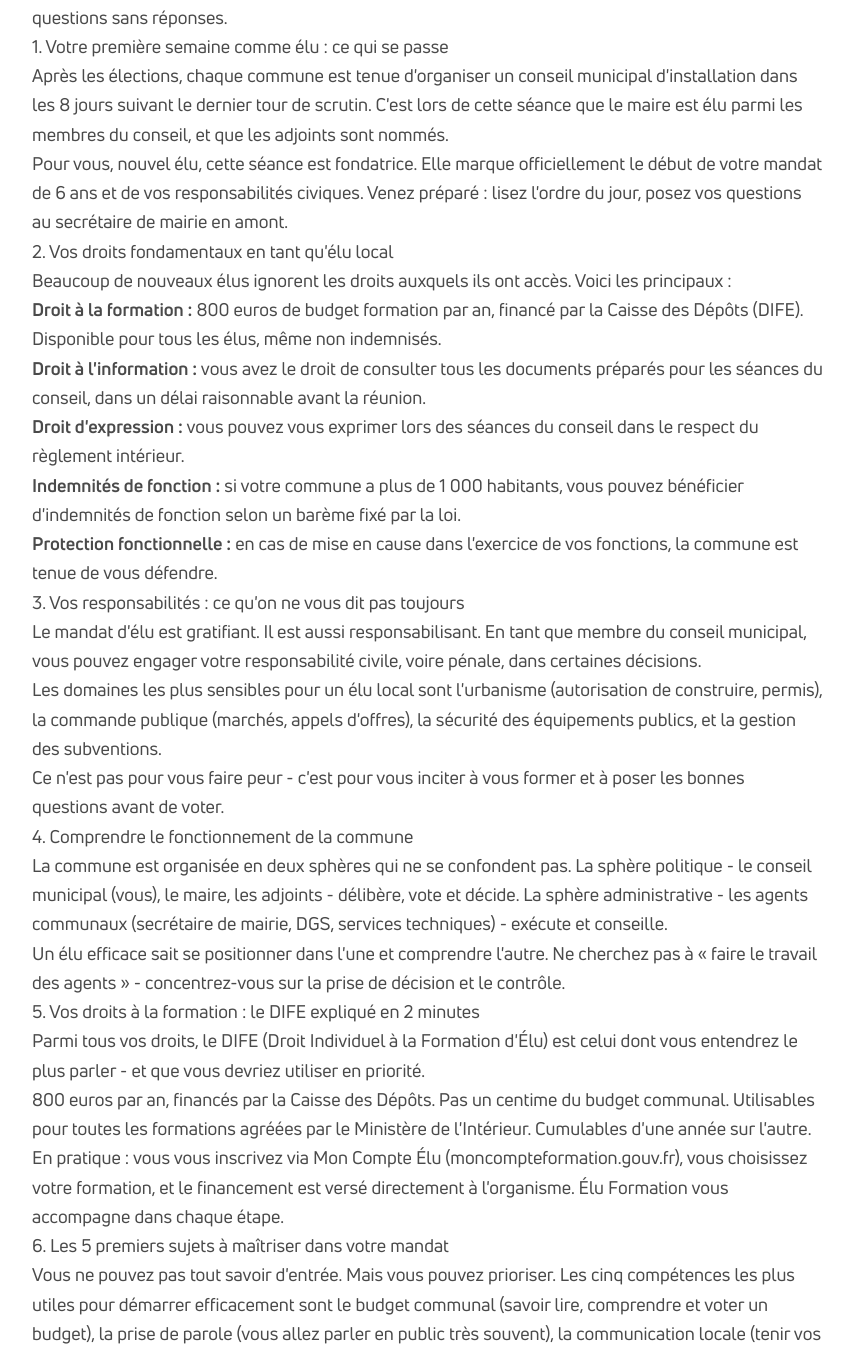
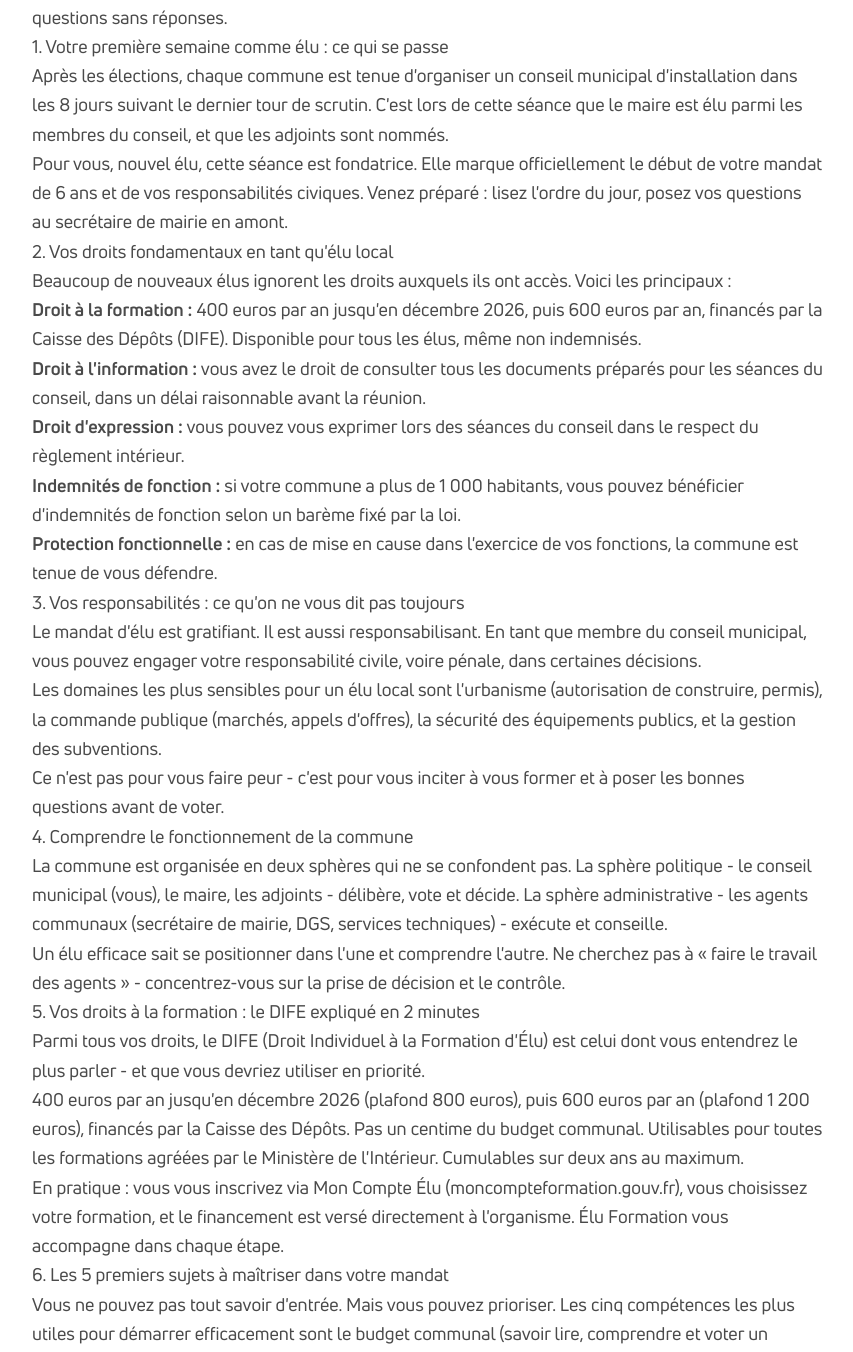
Before and after one commit to 9bodi/EF_site, a Next.js app: page /blog/guide-nouvel-elu-2026 in a window 1280 px wide. Shown: the part 1102-2454 px from the top of the page, without its empty margins (212-1065 px from the left). Built offline with nearby package versions, Linux system fonts and the light colour scheme.

Commit message:
Contenu : montants DIFE harmonisés (400 €/an puis 600 €/an dès décembre 2026) + réponses FAQ formations présentes dans le HTML
Co-Authored-By: Claude Opus 5.5 <noreply@anthropic.com>

```diff
--- a/src/app/blog/dife-elu-tout-comprendre-financer-formation/page.tsx
+++ b/src/app/blog/dife-elu-tout-comprendre-financer-formation/page.tsx
@@ -95,8 +95,8 @@ export default function DifeToutComprendre() {
       <h2>Combien ai-je sur mon compte DIFE ?</h2>
       <p>
         Si vous avez été élu en mars 2026, votre premier crédit de 400 € a
-        été versé à l&apos;ouverture de votre mandat. Vous atteindrez le plafond de
-        800 € dès la deuxième année. Si vous avez été réélu, vos droits non
+        été versé à l&apos;ouverture de votre mandat. Avec la réforme de décembre 2026,
+        le crédit annuel passe à 600 € et le plafond à 1 200 €. Si vous avez été réélu, vos droits non
         utilisés lors du mandat précédent ont été conservés (dans la limite du
         plafond de 800 €) et un nouveau crédit de 400 € s&apos;y est ajouté.
       </p>
--- a/src/app/blog/guide-nouvel-elu-2026/page.tsx
+++ b/src/app/blog/guide-nouvel-elu-2026/page.tsx
@@ -56,8 +56,8 @@ export default function GuideNouvelElu() {
         Voici les principaux :
       </p>
       <p>
-        <strong>Droit à la formation :</strong> 800 euros de budget formation
-        par an, financé par la Caisse des Dépôts (DIFE). Disponible pour tous
+        <strong>Droit à la formation :</strong> 400 euros par an jusqu&apos;en
+        décembre 2026, puis 600 euros par an, financés par la Caisse des Dépôts (DIFE). Disponible pour tous
         les élus, même non indemnisés.
       </p>
       <p>
@@ -117,9 +117,10 @@ export default function GuideNouvelElu() {
         utiliser en priorité.
       </p>
       <p>
-        800 euros par an, financés par la Caisse des Dépôts. Pas un centime du
+        400 euros par an jusqu&apos;en décembre 2026 (plafond 800 euros), puis
+        600 euros par an (plafond 1 200 euros), financés par la Caisse des Dépôts. Pas un centime du
         budget communal. Utilisables pour toutes les formations agréées par le
-        Ministère de l&apos;Intérieur. Cumulables d&apos;une année sur l&apos;autre.
+        Ministère de l&apos;Intérieur. Cumulables sur deux ans au maximum.
       </p>
       <p>
         En pratique : vous vous inscrivez via Mon Compte Élu
--- a/src/components/formations/FormationFAQ.tsx
+++ b/src/components/formations/FormationFAQ.tsx
@@ -14,7 +14,7 @@ const defaultFAQ: FAQItem[] = [
     question:
       "Le financement DIFE couvre-t-il l'intégralité de cette formation ?",
     answer:
-      "Oui, dans la grande majorité des cas. Votre DIFE élu vous donne droit à 800 euros de formation par an. Le tarif de cette session étant inférieur ou égal à ce montant, elle peut être prise en charge à 100 % via Mon Compte Élu. Notre équipe vous accompagne dans toutes les démarches.",
+      "Oui, dans la grande majorité des cas. Votre DIFE élu est crédité de 400 € par an jusqu'en décembre 2026 (plafond 800 €), puis de 600 € par an (plafond 1 200 €). Le tarif de cette session étant inférieur ou égal à ce montant, elle peut être prise en charge à 100 % via Mon Compte Élu. Notre équipe vous accompagne dans toutes les démarches.",
   },
   {
     question:
@@ -47,6 +47,7 @@ export default function FormationFAQ({ faq }: { faq?: FAQItem[] }) {
               className="bg-gray-warm rounded-xl border border-gray-200 overflow-hidden"
             >
               <button
+                aria-expanded={openIndex === i}
                 onClick={() => setOpenIndex(openIndex === i ? null : i)}
                 className="w-full flex items-center justify-between gap-4 px-6 py-4 text-left cursor-pointer"
               >
@@ -60,13 +61,12 @@ export default function FormationFAQ({ faq }: { faq?: FAQItem[] }) {
                 />
               </button>
 
-              {openIndex === i && (
-                <div className="px-6 pb-4">
-                  <p className="text-gray-text text-sm leading-relaxed">
-                    {item.answer}
-                  </p>
-                </div>
-              )}
+              {/* Toujours rendu dans le HTML (lisible par moteurs et IA), masqué tant que fermé */}
+              <div className="px-6 pb-4" hidden={openIndex !== i}>
+                <p className="text-gray-text text-sm leading-relaxed">
+                  {item.answer}
+                </p>
+              </div>
             </div>
           ))}
         </div>
--- a/src/components/sections/DifeBlock.tsx
+++ b/src/components/sections/DifeBlock.tsx
@@ -30,7 +30,7 @@ export default function DifeBlock() {
               <p>
                 Depuis 2022, chaque élu local dispose d&apos;un{" "}
                 <strong className="text-navy">
-                  Droit Individuel à la Formation (DIFE) de 800&nbsp;euros
+                  Droit Individuel à la Formation (DIFE) de 400&nbsp;euros par an, porté à 600&nbsp;euros à partir de décembre 2026
                 </strong>
                 , mobilisable directement sur Mon Compte Élu
                 (moncompteformation.gouv.fr). Ce droit est financé par la Caisse
@@ -105,7 +105,7 @@ export default function DifeBlock() {
                 400&nbsp;€
               </p>
               <p className="text-sm text-gray-text mt-2">
-                par an et par élu, cumulables
+                par an et par élu jusqu&apos;en décembre 2026, puis 600&nbsp;€ (plafond 1&nbsp;200&nbsp;€)
               </p>
               <p className="text-xs text-gray-400 mt-1">
                 Financé par la Caisse des Dépôts
--- a/src/components/sections/ElectionBanner.tsx
+++ b/src/components/sections/ElectionBanner.tsx
@@ -41,7 +41,7 @@ export default function ElectionBanner() {
   <ul className="space-y-2 ml-4">
     <li className="flex items-start gap-2">
       <span className="text-red font-bold mt-0.5">•</span>
-      <span>Mobiliser directement son <strong className="text-navy">Droit Individuel à la Formation (DIFE)</strong>, d&apos;un montant de 800&nbsp;euros au démarrage de la mandature et réabondé chaque année par la Caisse des Dépôts et Consignations.</span>
+      <span>Mobiliser directement son <strong className="text-navy">Droit Individuel à la Formation (DIFE)</strong>, crédité chaque année par la Caisse des Dépôts et Consignations : 400&nbsp;euros par an jusqu&apos;en décembre 2026 (plafond 800&nbsp;euros), puis 600&nbsp;euros par an (plafond 1&nbsp;200&nbsp;euros).</span>
     </li>
     <li className="flex items-start gap-2">
       <span className="text-red font-bold mt-0.5">•</span>
```
Also changed, not shown: 1 other file (tests, documents, lock files or other folders).
